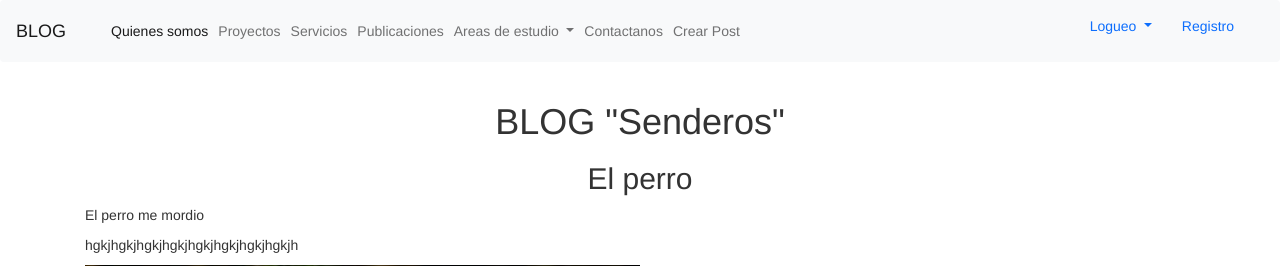
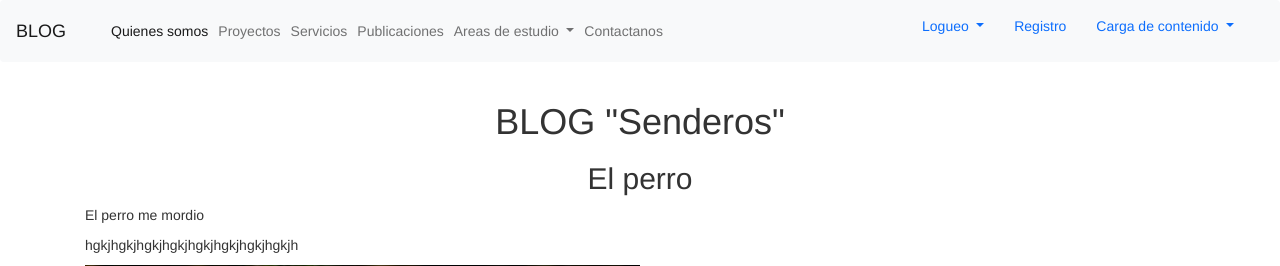
Before and after one commit to sandrini-code/blog_Senderos, a Django app: page / in a window 1280 px wide. Shown: the top 266 px of the page. Run offline with Django 4.2, Linux system fonts and the light colour scheme; a user stored in the database is signed in; data comes from the database, SQL or seed files in the repository; some libraries are stand-ins or nearby versions.

Commit message:
commit exitoso

```diff
--- a/blog/templates/paginasBlog/blog.html
+++ b/blog/templates/paginasBlog/blog.html
@@ -6,6 +6,10 @@
 {%block content%}
 {%load static%}
 <header>
+
+
+
+
         <h1 id="titulo" align="center" >BLOG "Senderos"</h1>
     </header>
 
--- a/blog/templates/paginasBlog/plantillaBarraNavegacion.html
+++ b/blog/templates/paginasBlog/plantillaBarraNavegacion.html
@@ -34,16 +34,8 @@
             <li class="nav-item">
               <a class="nav-link" href="/formularioContacto/">Contactanos</a>
             </li>
-            <li class="nav-item">
-              <a class="nav-link" href="/crear_post/">Crear Post</a>
-            </li>
 
-
-
-
-
-
-          </ul>
+        </ul>
 
             <ul class="nav justify-content-end">
                  <li class="nav-item dropdown">
@@ -63,18 +55,24 @@
                 <li class="nav-item">
                     <a class="nav-link" href="/register/">Registro</a>
                 </li>
+                {% if user.is_authenticated and  user.is_staff%}
+                 <li class="nav-item dropdown">
+              <a class="nav-link dropdown-toggle" href="#" role="button" data-bs-toggle="dropdown" aria-expanded="false">
+              Carga de contenido
+              </a>
+              <ul class="dropdown-menu">
+
+                  <li>
+                       <a class="nav-link" href="/crear_post/">Crear Post</a>
+                  </li>
 
 
+              </ul>
+              </li>
+          {% endif %}
 </ul>
         </div>
       </div>
-
-
       </nav>
-
-
-
-
-
-    </body>
+  </body>
 </html>
```
